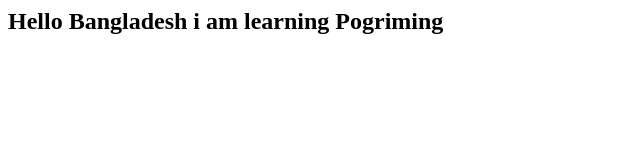
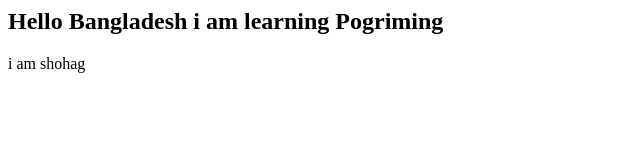
Before and after one commit to shohagflow/test, a plain HTML site: page index.html in a window 1280 px wide. Shown: the full height of the page, 0-640 px from the left. Drawn offline with Linux system fonts and the light colour scheme.

Commit message:
Update index.html

```diff
--- a/index.html
+++ b/index.html
@@ -1,5 +1,6 @@
 <html>
   <body>
     <h2>Hello Bangladesh i am learning Pogriming</h2>
+    <p> i am shohag</p>
   </body>
 </html>
```
